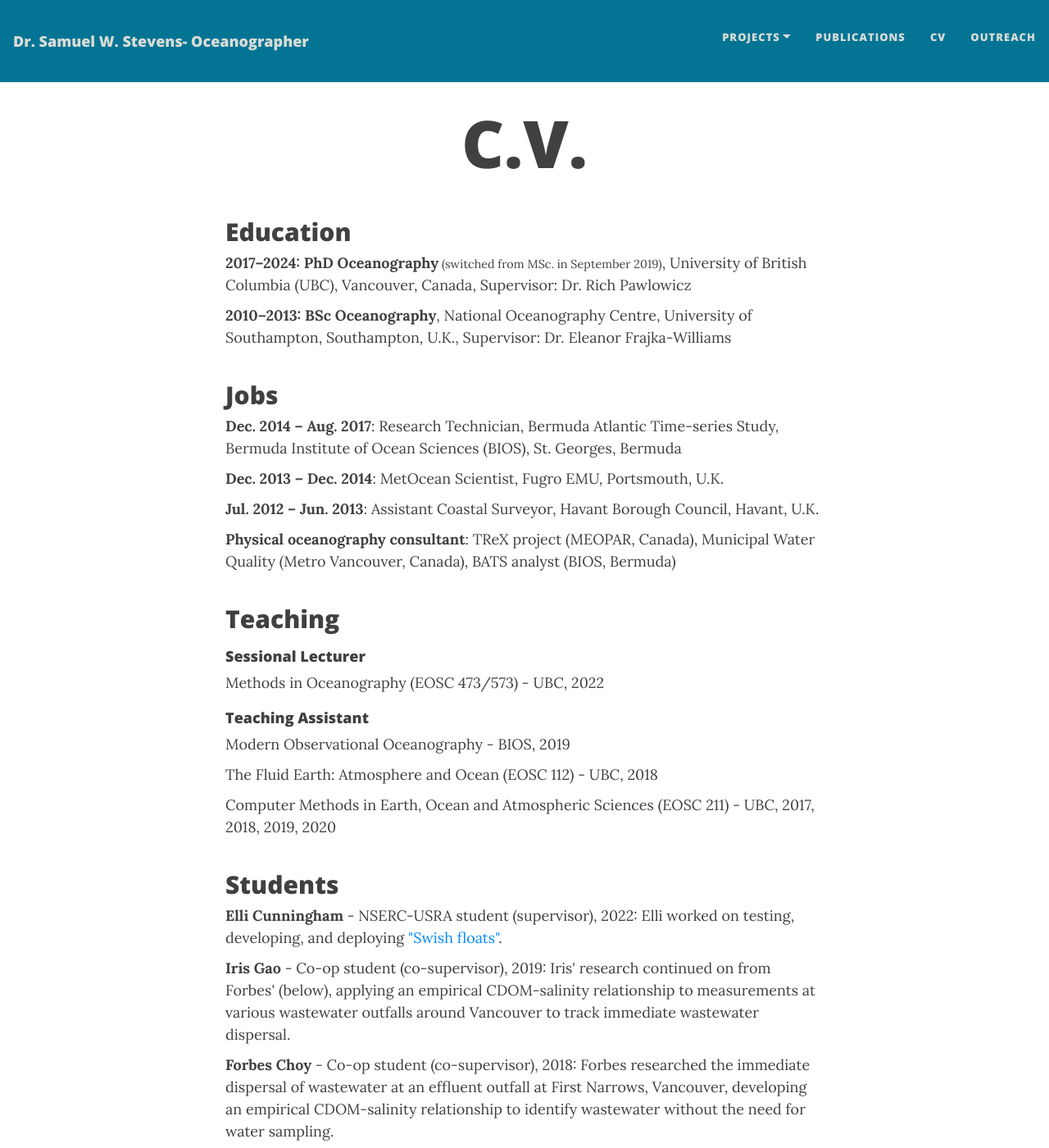
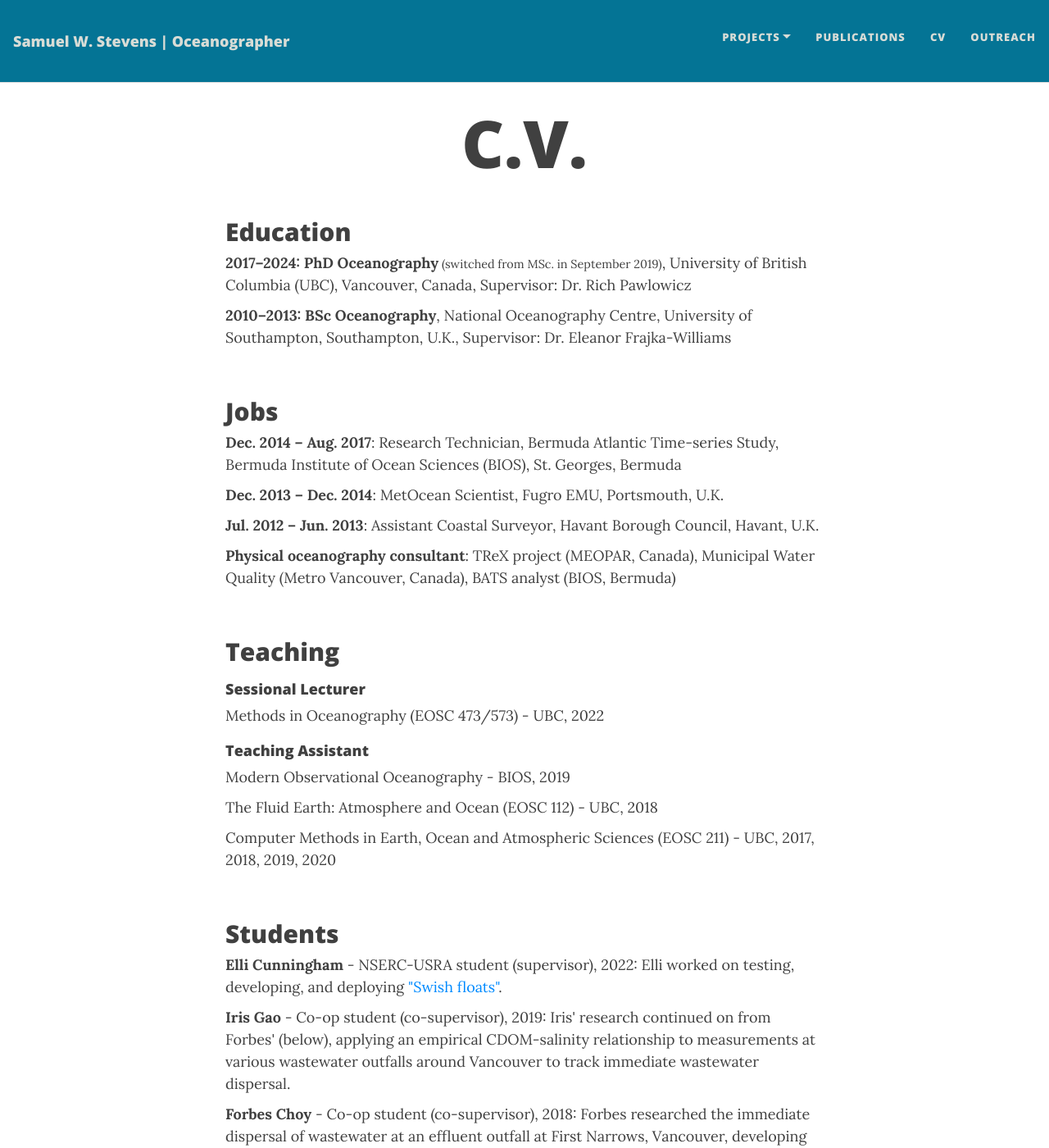
Before and after one commit to sws-ocean/sws-ocean.github.io, a Jekyll site: the page built from docs/cv.md, in a window 1280 px wide and 1400 px high. Shown: the whole window at 82% size. Built offline with Jekyll 4.4.1, drawn with Linux system fonts in a browser that asks for light colours; nearby versions of some CDN libraries.

Commit message:
Formatting

```diff
--- a/docs/_config.yml
+++ b/docs/_config.yml
@@ -10,7 +10,7 @@
 ############################
 
 # Name of website
-title: Dr. Samuel W. Stevens- Oceanographer
+title: Samuel W. Stevens | Oceanographer
 
 # Your name to show in the footer
 author: Samuel W. Stevens
--- a/docs/cv.md
+++ b/docs/cv.md
@@ -20,7 +20,7 @@ description: Sam Stevens Oceanographer- this page outlines my curriculum vitae
 
 <style>
   section {
-    margin-bottom: 40px;
+    margin-bottom: 60px;
   }
 
   ul {
```
